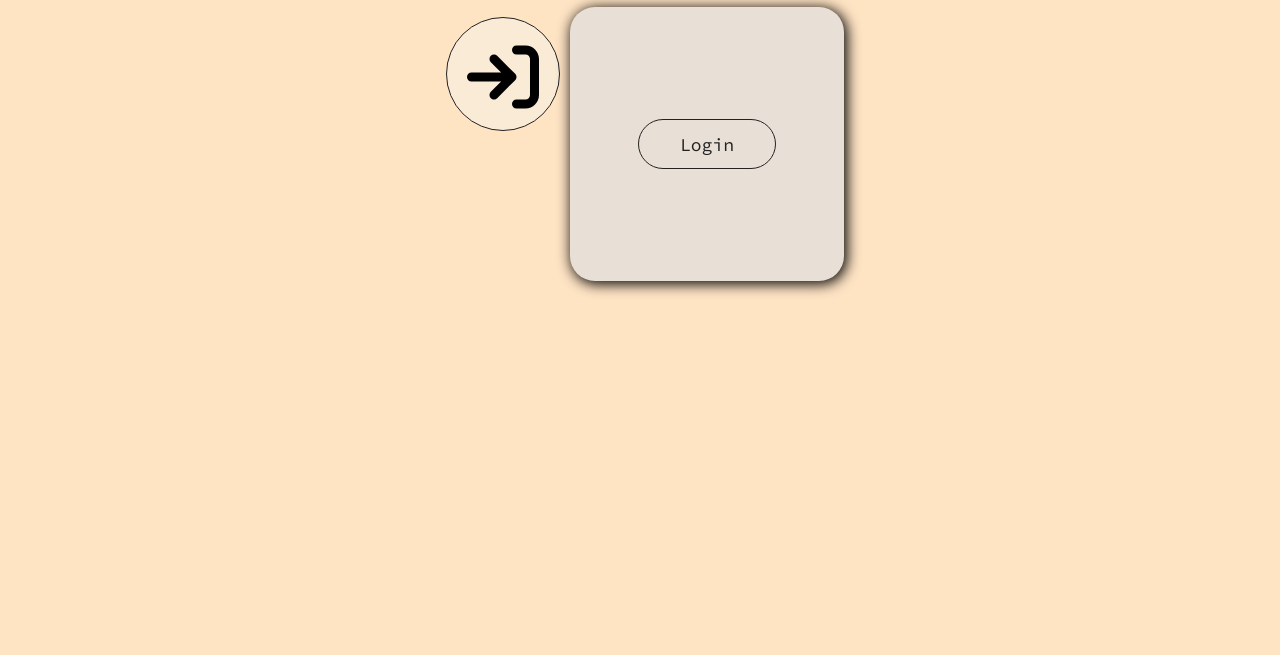
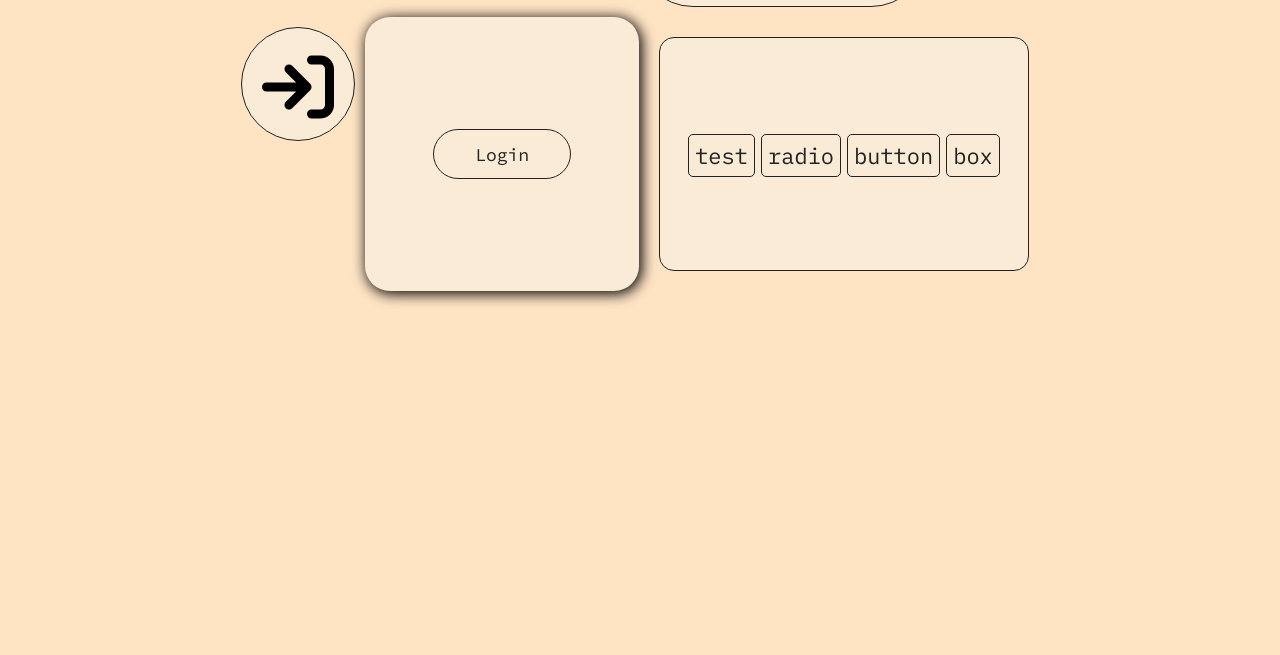
Before and after one commit to WSB98/buttons, a plain HTML site: page index.html in a window 1280 px wide. Shown: the part 145-800 px from the top of the page. Drawn offline with Linux system fonts and the light colour scheme.

Commit message:
added radio buttons. removed prevent default (unneeded)

```diff
--- a/css/index.css
+++ b/css/index.css
@@ -7,7 +7,7 @@ body {
 .container {
     display: flex;
     flex-direction: row;
-    padding: 10px;
+    padding: 20px;
     justify-content: center;
     flex-wrap: wrap;
     transition: all ease 0.3s;
@@ -202,6 +202,83 @@ body {
     box-shadow: 0px 0px 18px 0px #222222;
 }
 
+.testingDiv6 {
+    border: #222 1px solid;
+    border-radius: 15px;
+    justify-content: space-evenly;
+    display: flex;
+    flex-direction: row;
+    margin: 20px;
+    transition: all ease 0.3s;
+    padding: 25px;
+    background-color: antiquewhite;
+    flex-wrap: wrap;
+}
+.radioSpan {
+    position: relative;
+    text-align: center;
+    vertical-align: middle;
+    top: calc(50% - 10px);
+    color: #222;
+    border-radius: 5px;
+    padding:6px;
+    transition: all ease 0.3s;
+    border: 1px solid #222;
+    margin: 3px;
+}
+.radioTest {
+    background-color: #222;
+    transition: all ease 0.3s;
+}
+
+.radioContainer {
+    display: block;
+    position: relative;
+    margin-bottom: 12px;
+    cursor: pointer;
+    font-size: 22px;
+    -webkit-user-select: none;
+    -moz-user-select: none;
+    -ms-user-select: none;
+    user-select: none;
+    transition: all ease 0.3s;
+    font-family: 'IBM Plex Mono', monospace;
+}
+
+.radioContainer:hover input ~ .radioSpan{
+    background-color: #eeefee;
+    transition: all ease 0.3s;
+    padding-right: 12px;
+    padding-left: 12px;
+}
+.radioContainer input:checked ~ .radioSpan{
+    background-color: #222;
+    color: antiquewhite;
+    transition: all ease 0.3s;
+
+}
+.radioContainer input{
+    position: absolute;
+    opacity: 0;
+    cursor: pointer;
+    transition: all ease 0.3s;
+}
+
+.radioSpan:after {
+    content: "";
+    position: absolute;
+    display: none;
+    transition: all ease 0.3s;
+}
+
+.radioContainer input:checked ~ .radioSpan:after {
+    display: block;
+    transition: all ease 0.3s;
+}
+
+
+
+
 
 
 .header5 {
@@ -239,7 +316,7 @@ body {
     height: 50px;
     border: none;
     outline: none;
-    color: #fff;
+    color: antiquewhite;
     background: #111;
     cursor: pointer;
     position: relative;
@@ -265,7 +342,7 @@ body {
 }
 
 .glow-on-hover:active {
-    color: #000
+    color: #222222
 }
 
 .glow-on-hover:active:after {
@@ -315,7 +392,7 @@ body {
     color:#222222;
     border-radius:25px;
     border: 1px solid #222222;
-    background-color:#e8e0d6;
+    background-color:antiquewhite;
     font-family:'Source Code Pro';
     top:calc(50% - 10%);
     position:relative;
@@ -323,12 +400,8 @@ body {
   }
 
   .myButton:hover{
-    background-color:#222222;
-    color: #e8e0d6;
     transform:scale(1.05);
     cursor: pointer;
-    color:#e8e0d6;
-    background-color:#e8e0d6;
     transform:translate(-250px,0);
     border: none;
   }
@@ -336,7 +409,7 @@ body {
   .hiddenPanel {
     display:none;
     background-color:#222222;
-    color: #e8e0d6;
+    color: antiquewhite;
     border-radius: 25px;
     width:0px;
     line-height: 32px;
@@ -360,7 +433,7 @@ body {
     overflow:hidden;
     text-align:center;
     padding:12px;
-    background-color: #e8e0d6;
+    background-color: antiquewhite;
     width:250px;
     height:250px;
     border-radius:25px;
--- a/index.html
+++ b/index.html
@@ -39,6 +39,24 @@
                 </button>
             </div>
         </div>
+            <div class="testingDiv6">
+                <label id="lbl1" class="radioContainer">
+                    <input id="input1" name="testInput" class="radioTest" type='radio'>
+                    <span class="radioSpan">test</span>
+                </label>
+                <label id="lbl2" class="radioContainer">
+                    <input id="input2" name="testInput" class="radioTest" type='radio'>
+                    <span class="radioSpan">radio</span>
+                </label>
+                <label id="lbl3" class="radioContainer">
+                    <input id="input3" name="testInput" class="radioTest" type='radio'>
+                    <span class="radioSpan">button</span>
+                </label>
+                <label id="lbl4" class="radioContainer">
+                    <input id="input4" name="testInput" class="radioTest" type='radio'>
+                    <span class="radioSpan">box</span>
+                </label>
+            </div>
     </div>
 
     <script src="scripts/index.js"></script>
--- a/scripts/index.js
+++ b/scripts/index.js
@@ -1,8 +1,6 @@
 
 
-document.getElementById('buttonSample').addEventListener('click', function (e) {
-    e.preventDefault();
-})
+
 
 document.getElementById("myBtn").addEventListener('click', async function () {
     var btn = document.getElementById("myBtn");
```
